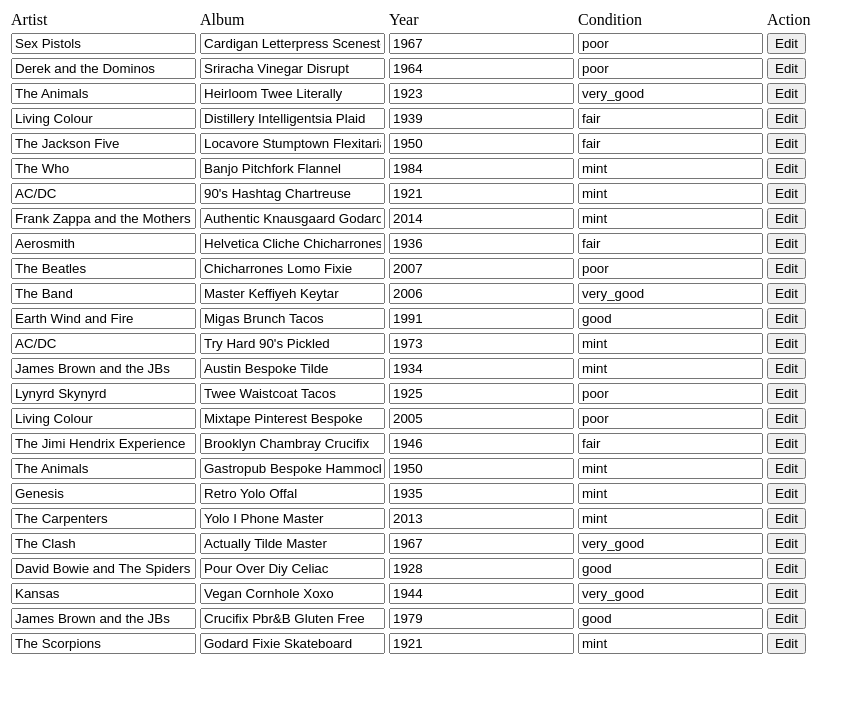
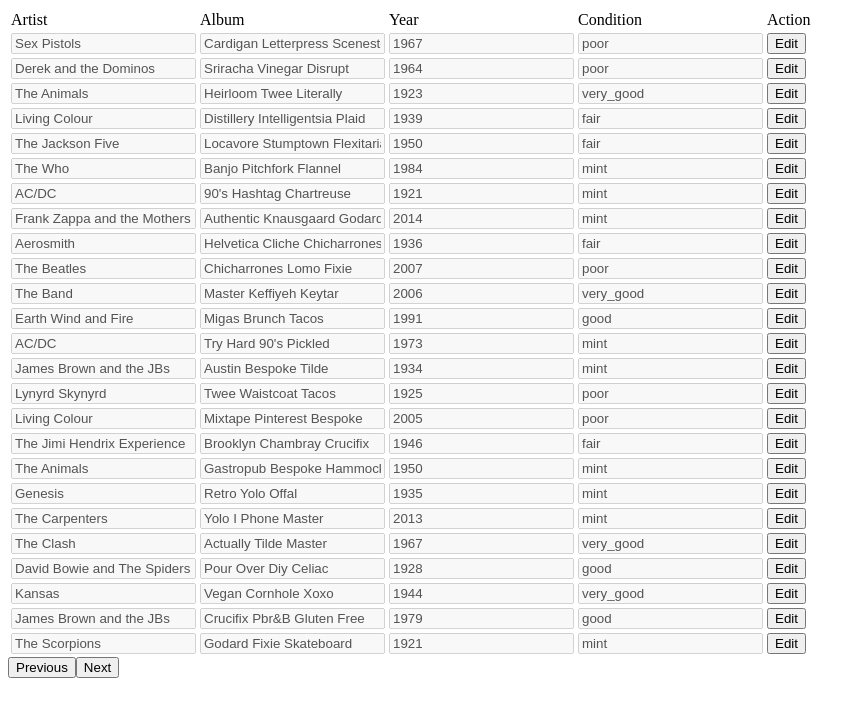
Before and after one commit to m87wheeler/glisser, a React (Create React App) app: page / in a window 1280 px wide. Shown: the top 716 px of the page, without its empty margins (0-866 px from the left). Built offline with nearby package versions, Linux system fonts and the light colour scheme.

Commit message:
feat: toggle functionality for rows

```diff
--- a/src/App.js
+++ b/src/App.js
@@ -1,4 +1,5 @@
 import * as React from "react";
+import Button from "./components/button/button";
 import DataTable from "./components/data-table/data-table";
 import { useDataStore } from "./store/use-data-store";
 
@@ -11,7 +12,15 @@
     setEditingRow(rowIndex);
   }, []);
 
+  const handleOffset = React.useCallback(
+    (n) => () => {
+      setOffset((state) => state + n);
+    },
+    []
+  );
+
   return (
+    <div>
       <DataTable
         data={data?.[offset]}
         headers={["Artist", "Album", "Year", "Condition", "Action"]}
@@ -20,6 +29,11 @@
         toggleEdit={handleEditRow}
         editingRow={editingRow}
       />
+      <div>
+        <Button onClick={handleOffset(-1)}>Previous</Button>
+        <Button onClick={handleOffset(1)}>Next</Button>
+      </div>
+    </div>
   );
 };
 
--- /dev/null
+++ b/src/components/button/button.js
@@ -0,0 +1,7 @@
+import * as React from "react";
+
+const Button = ({ children, ...props }) => {
+  return <button {...props}>{children}</button>;
+};
+
+export default Button;
--- /dev/null
+++ b/src/components/data-table/data-table-cell.js
@@ -0,0 +1,11 @@
+import * as React from "react";
+
+const DataTableCell = ({ value, disabled, onChange }) => {
+  return (
+    <td>
+      <input value={value} onChange={onChange} disabled={disabled} />
+    </td>
+  );
+};
+
+export default DataTableCell;
--- a/src/components/data-table/row.js
+++ b/src/components/data-table/data-table-row.js
@@ -1,4 +1,5 @@
 import * as React from "react";
+import DataTableCell from "./data-table-cell";
 
 const DataTableRow = ({
   rowIndex,
@@ -16,12 +17,12 @@
   return (
     <tr>
       {keys?.map((_, i) => (
-        <td key={i}>
-          <input
-            value={keys[i].split(".").reduce((o, i) => o[i], row)}
-            onChange={onChange}
-          />
-        </td>
+        <DataTableCell
+          key={i}
+          value={keys[i].split(".").reduce((o, i) => o[i], row)}
+          onChange={onChange}
+          disabled={editingRow !== rowIndex}
+        />
       ))}
       {toggleEdit && (
         <td>
--- a/src/components/data-table/data-table.js
+++ b/src/components/data-table/data-table.js
@@ -1,5 +1,5 @@
 import * as React from "react";
-import DataTableRow from "./row";
+import DataTableRow from "./data-table-row";
 
 const DataTable = ({
   data = [],
```
Lines whose indentation alone changed are shown as unchanged.
